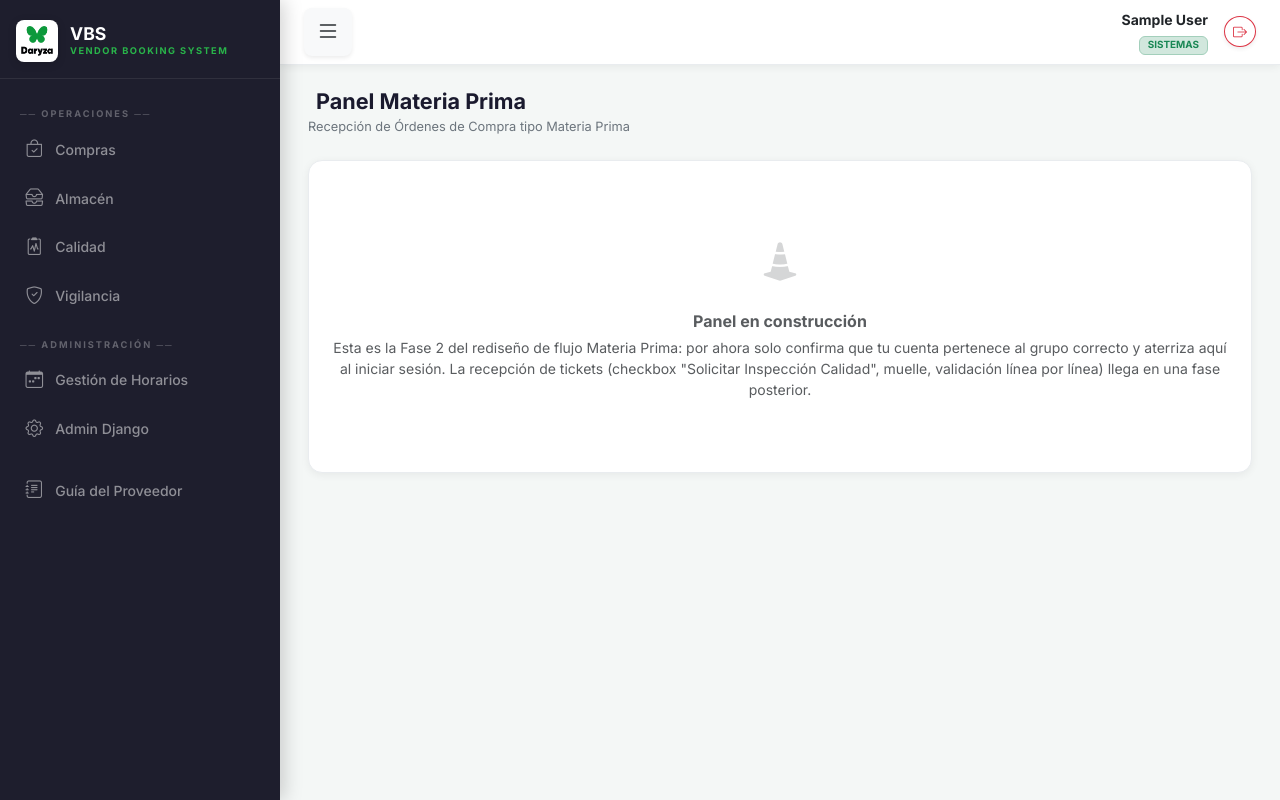
After one commit to clozanoPE/daryza-portal, a Django app: page /operations/materia-prima/ in a window 1280 px wide. The commit adds this page. Run offline with Django 5.2, Linux system fonts and the light colour scheme; the visitor is signed in with stand-in values (Sample User, id 1); parts of the project's set-up code (start-up, migrations or seed data) failed here and were passed over; some libraries are stand-ins or nearby versions.

Commit message:
Sesion 29: rediseno Materia Prima - Fase 2, grupo Django MATERIA_PRIMA + panel de aterrizaje minimo
Objetivo de esta fase (segun la estimacion de la sesion 27): que una
cuenta del grupo MATERIA_PRIMA pueda loguearse y aterrizar en un panel
propio. Sin tocar grupo_requerido_por_etapa, autorizar_almacen ni el
modelo Ticket (eso es la Fase 4).

- Grupo Django MATERIA_PRIMA creado contra la BD real (mismo mecanismo
  que los 5 grupos existentes, ninguno versionado en migraciones/fixtures).
- apps/base/decorators.py: nuevo materia_prima_required; 'MATERIA_PRIMA'
  agregado a es_staff_interno y es_staff_o_proveedor.
- apps/base/views.py::redirect_by_role: rama nueva -> panel_materia_prima.
- Panel nuevo: vista panel_materia_prima (sin queryset de tickets aun,
  depende de la bifurcacion de la Fase 4), ruta /operations/materia-prima/,
  template placeholder con el mismo patron visual del resto de paneles.
- Sidebar y design system: rama MATERIA_PRIMA en las 3 cadenas de color
  del sidebar + seccion de navegacion propia; color --group-materia-prima
  nuevo en vbs-design-system.css, mismo patron que los 5 grupos existentes.
- Cuenta de prueba umateriaprima (password Prueba2026!, grupo unico
  MATERIA_PRIMA) para pruebas manuales.

```diff
--- a/apps/base/decorators.py
+++ b/apps/base/decorators.py
@@ -20,18 +20,21 @@ calidad_required   = user_passes_test(en_grupo('CALIDAD'),   login_url='/login/'
 vigilancia_required = user_passes_test(en_grupo('VIGILANCIA'), login_url='/login/')
 compras_required   = user_passes_test(en_grupo('COMPRAS'),   login_url='/login/')
 proveedor_required = user_passes_test(en_grupo('PROVEEDORES'), login_url='/login/')
+# Grupo nuevo del rediseño de flujo Materia Prima (Fase 2, sesión 29):
+# actor paralelo a ALMACEN para la recepción de OCs tipo Materia Prima.
+materia_prima_required = user_passes_test(en_grupo('MATERIA_PRIMA'), login_url='/login/')
 
 # Guard combinado para vistas accesibles por cualquier rol interno:
 def es_staff_interno(user):
     return user.is_authenticated and (
-        user.groups.filter(name__in=['ALMACEN','CALIDAD','VIGILANCIA','COMPRAS']).exists()
+        user.groups.filter(name__in=['ALMACEN','CALIDAD','VIGILANCIA','COMPRAS','MATERIA_PRIMA']).exists()
         or user.is_superuser
     )
 staff_interno_required = user_passes_test(es_staff_interno, login_url='/login/')
 
 def es_staff_o_proveedor(user):
     return user.is_authenticated and (
-        user.groups.filter(name__in=['ALMACEN','CALIDAD','VIGILANCIA','COMPRAS','PROVEEDORES']).exists()
+        user.groups.filter(name__in=['ALMACEN','CALIDAD','VIGILANCIA','COMPRAS','MATERIA_PRIMA','PROVEEDORES']).exists()
         or user.is_superuser
     )
 
--- a/apps/base/views.py
+++ b/apps/base/views.py
@@ -24,5 +24,8 @@ def redirect_by_role(request):
     elif user.groups.filter(name='VIGILANCIA').exists():
         return redirect('operations:panel_vigilancia')
 
+    elif user.groups.filter(name='MATERIA_PRIMA').exists():
+        return redirect('operations:panel_materia_prima')
+
     # Si es un administrador o no tiene grupo definido
     return redirect('/admin/')
--- /dev/null
+++ b/apps/operations/templates/operations/panel_materia_prima.html
@@ -0,0 +1,33 @@
+{% extends "base.html" %}
+{% load static %}
+
+{% block title %}Panel Materia Prima | Daryza VBS{% endblock %}
+
+{% block content %}
+
+<div class="page-header">
+  <div>
+    <h1 class="page-header__title">
+      <i class="bi bi-flask text-success me-2"></i>Panel Materia Prima
+    </h1>
+    <p class="page-header__subtitle">
+      Recepción de Órdenes de Compra tipo Materia Prima
+    </p>
+  </div>
+</div>
+
+<div class="dz-card p-4">
+  <div class="text-center py-5 text-muted">
+    <i class="bi bi-cone-striped fs-1 d-block mb-3 opacity-25"></i>
+    <p class="fw-bold mb-1">Panel en construcción</p>
+    <p class="small mb-0">
+      Esta es la Fase 2 del rediseño de flujo Materia Prima: por ahora solo
+      confirma que tu cuenta pertenece al grupo correcto y aterriza aquí al
+      iniciar sesión. La recepción de tickets (checkbox "Solicitar Inspección
+      Calidad", muelle, validación línea por línea) llega en una fase
+      posterior.
+    </p>
+  </div>
+</div>
+
+{% endblock %}
--- a/apps/operations/urls.py
+++ b/apps/operations/urls.py
@@ -60,6 +60,11 @@ urlpatterns = [
          views.ajax_autorizar_almacen,
          name='ajax_autorizar_almacen'),
 
+    # ── Panel Materia Prima (Fase 2 del rediseño, sesión 29) ───────────────
+    path('materia-prima/',
+         views.panel_materia_prima,
+         name='panel_materia_prima'),
+
     # ── Panel Vigilancia ─────────────────────────────────────────────────
     path('vigilancia/',
          views.panel_vigilancia,
--- a/apps/operations/views.py
+++ b/apps/operations/views.py
@@ -32,6 +32,7 @@ from .services import OperationsService
 from apps.base.decorators import (
     almacen_required, vigilancia_required, calidad_required,
     compras_required, staff_interno_required, staff_o_proveedor_required,
+    materia_prima_required,
 )
 from apps.base.filters import resolver_periodo
 from apps.base.reporting import ticket_a_row, exportar_excel, exportar_pdf
@@ -426,6 +427,25 @@ def _historial_por_periodo_qs(request):
         appointment__slot__date__month=mes,
     ).order_by('-fecha_creacion')
     return tickets_qs, periodo
+
+
+# ═══════════════════════════════════════════════════════════════════════════════
+# PANEL MATERIA PRIMA — Fase 2 del rediseño de flujo Materia Prima (sesión 29)
+# ═══════════════════════════════════════════════════════════════════════════════
+
+@materia_prima_required
+def panel_materia_prima(request):
+    """
+    Panel del grupo MATERIA_PRIMA — actor nuevo, paralelo a ALMACEN, que
+    ejecutará "Iniciar Recepción" para tickets cuyas OCs sean tipo Materia
+    Prima (según PurchaseOrder.es_materia_prima), una vez que la Fase 4
+    del rediseño bifurque grupo_requerido_por_etapa y autorizar_almacen.
+
+    Esta fase (2) es solo el aterrizaje: login → panel propio. Sin
+    lógica de recepción, sin queryset de tickets pendientes todavía —
+    eso depende de la bifurcación de la Fase 4, que no se toca aquí.
+    """
+    return render(request, 'operations/panel_materia_prima.html', {})
 
 
 # ═══════════════════════════════════════════════════════════════════════════════
--- a/static/css/vbs-design-system.css
+++ b/static/css/vbs-design-system.css
@@ -25,6 +25,8 @@
   --vbs-red-dim:    rgba(239,68,68,0.10);
   --vbs-violet:     #8b5cf6;
   --vbs-violet-dim: rgba(139,92,246,0.10);
+  --vbs-pink:       #ec4899;
+  --vbs-pink-dim:   rgba(236,72,153,0.10);
 
   --vbs-text-primary:   #e2edf8;
   --vbs-text-secondary: #6b8fb5;
@@ -36,6 +38,7 @@
   --group-almacen:    #f59e0b;
   --group-calidad:    #10b981;
   --group-proveedor:  #ef4444;
+  --group-materia-prima: #ec4899;
 
   --font-display: 'Syne', sans-serif;
   --font-body:    'DM Sans', sans-serif;
@@ -266,6 +269,7 @@ input, select, textarea { font-family:var(--font-body); }
 .group-ALMACEN    { background:rgba(245,158,11,.1);   color:var(--group-almacen);    border:1px solid rgba(245,158,11,.25); }
 .group-CALIDAD    { background:var(--vbs-green-dim);  color:var(--group-calidad);    border:1px solid rgba(16,185,129,.25); }
 .group-PROVEEDORES{ background:var(--vbs-red-dim);    color:var(--group-proveedor);  border:1px solid rgba(239,68,68,.25); }
+.group-MATERIA_PRIMA{ background:var(--vbs-pink-dim); color:var(--group-materia-prima); border:1px solid rgba(236,72,153,.25); }
 
 /* badge animado */
 .badge-pulse::before { animation:dot-pulse 1.6s infinite; }
```
Also changed, not shown: CLAUDE.md (+28 -0 lines), templates/base/partials/sidebar.html (+16 -0 lines).
